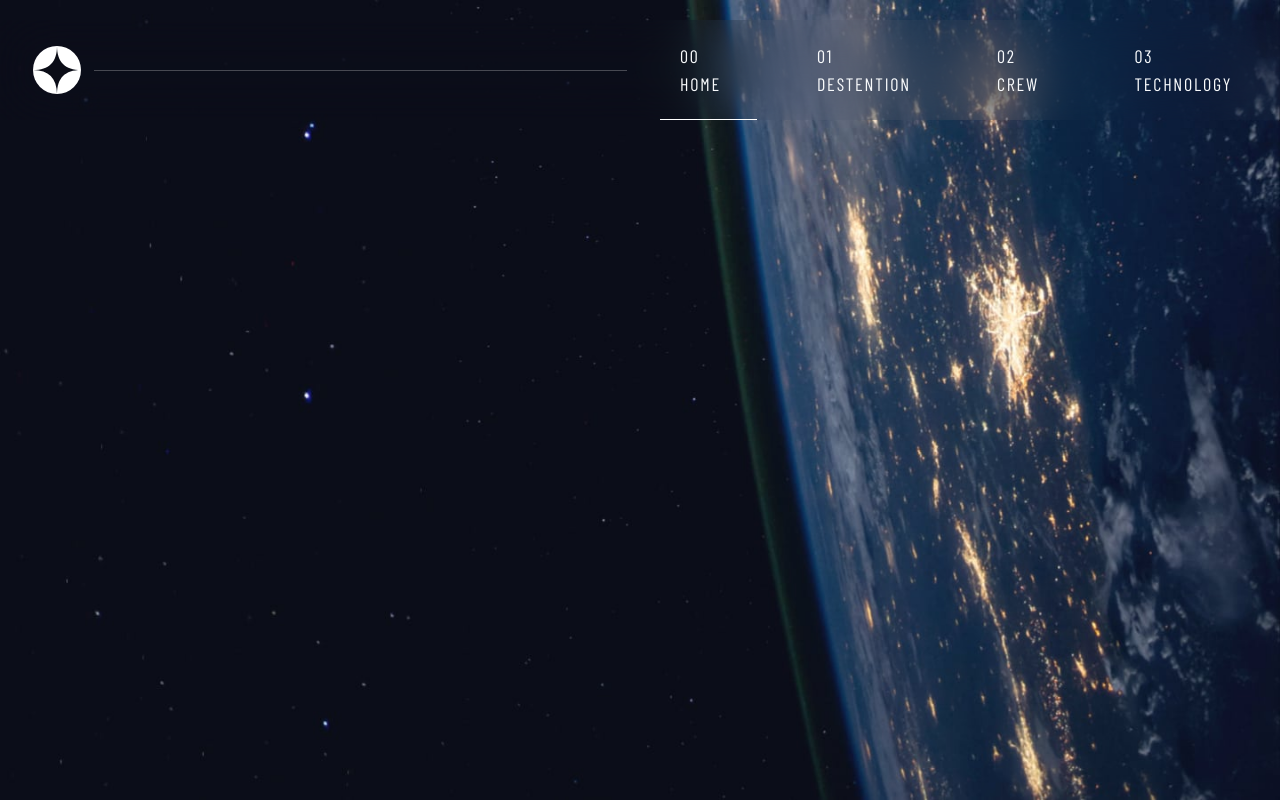
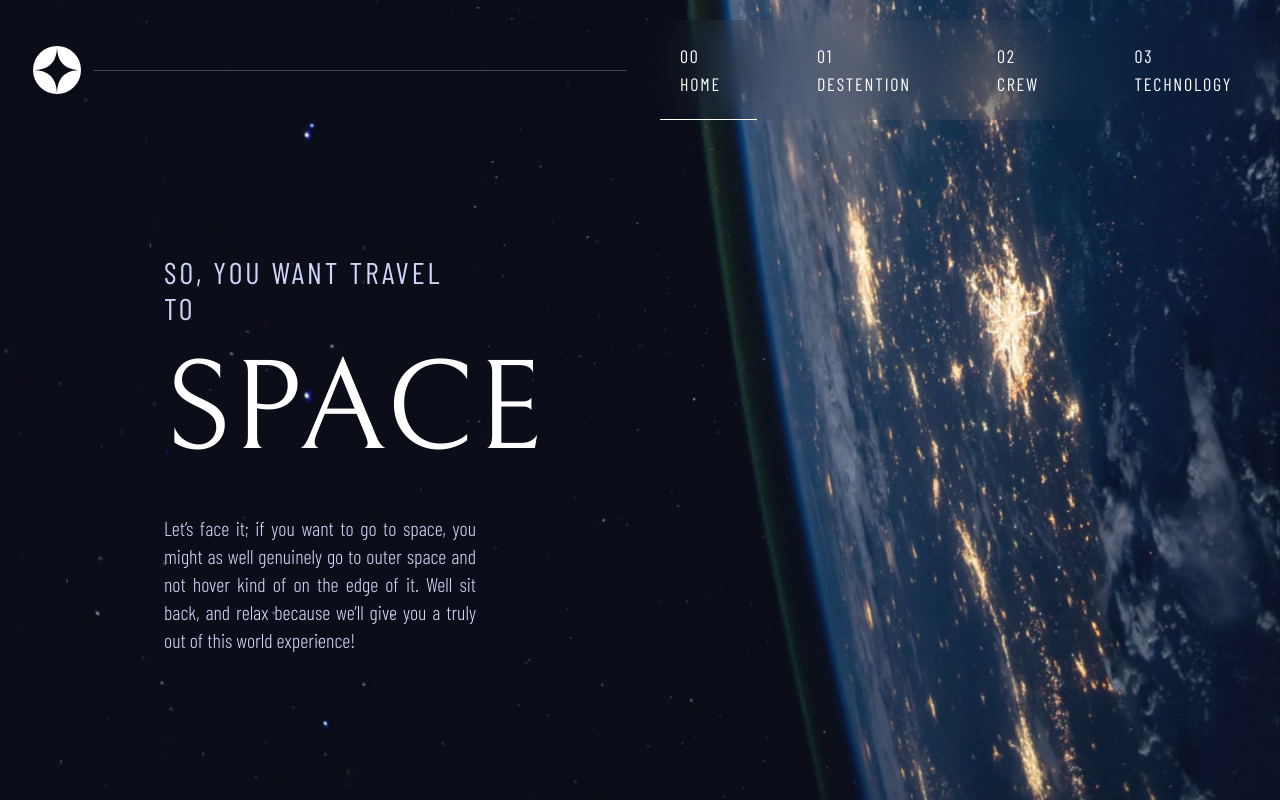
Before and after one commit to MahdiSadeghi26/Space-Toursim-multiPage, a Vue app: page / in a window 1280 px wide. Built offline with nearby package versions, Linux system fonts and the light colour scheme.

Commit message:
adding home content to flow

```diff
--- a/src/App.vue
+++ b/src/App.vue
@@ -1,10 +1,13 @@
 <script setup>
 import NavMenu from '@/components/NavMenu.vue';
-
+import HomeContent from '@/components/HomeContent.vue';
 </script>
 <template>
     <div
-        class="h-screen lg:bg-[url('/images/home/background-home-desktop.jpg')] bg-[url('/images/home/background-home-mobile.jpg')] md:bg-[url('/images/home/background-home-tablet.jpg')] bg-fixed bg-center bg-no-repeat bg-cover py-5">
+        class=" overflow-hidden h-screen lg:bg-[url('/images/home/background-home-desktop.jpg')] bg-[url('/images/home/background-home-mobile.jpg')] md:bg-[url('/images/home/background-home-tablet.jpg')] bg-fixed bg-center bg-no-repeat bg-cover py-5">
+        <!-- nav menu -->
         <NavMenu></NavMenu>
+        <!-- contents in center of page -->
+        <HomeContent></HomeContent>
     </div>
 </template>
```
